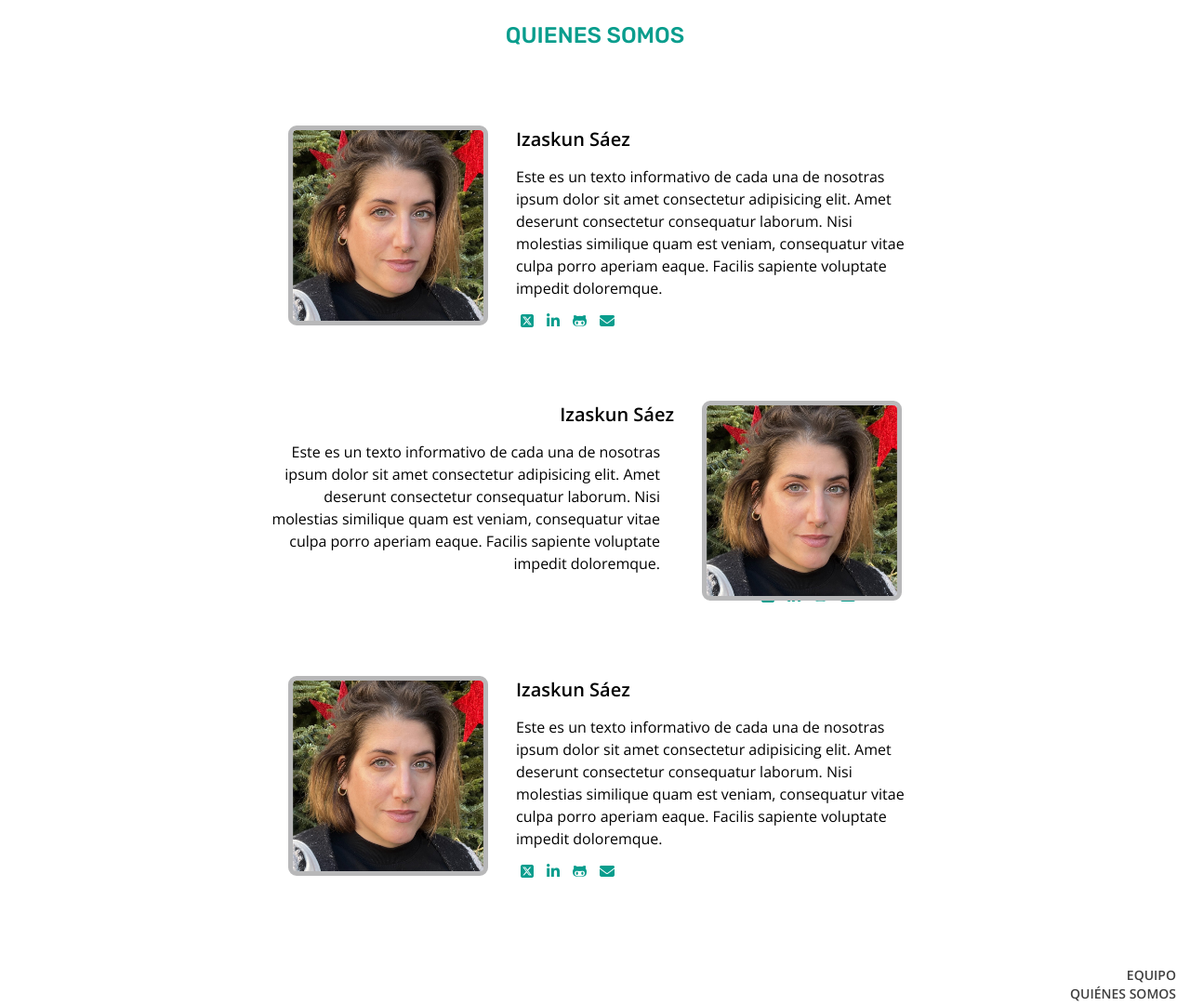
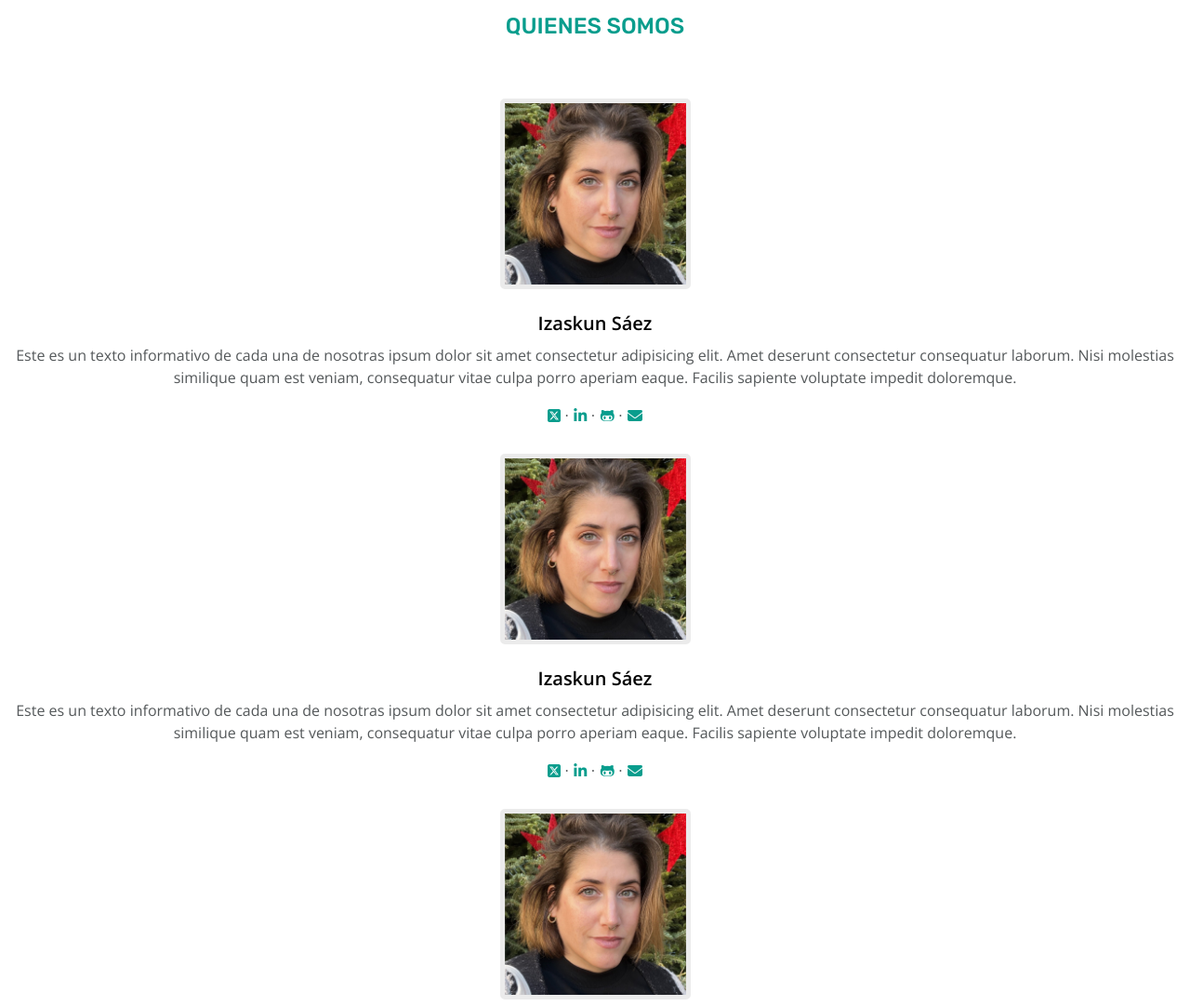
Before and after one commit to bearm12/project-promo-w-module-1-team-3, a website built with Vite: page src/index.html in a window 1280 px wide. Shown: the part 1180-2262 px from the top of the page at 93% size. Built offline with nearby package versions, Linux system fonts and the light colour scheme; files whose address does not match are found by name.

Commit message:
Cards persona mobile

```diff
--- a/src/partials/personas.html
+++ b/src/partials/personas.html
@@ -1,7 +1,7 @@
 <div class="container_section_personas">
   <h2 class="title_section_personas">QUIENES SOMOS</h2>
   <!-- Aquí comienza la imagen de la persona -->
-          <div class="content_persona_left">
+  <div class="content_persona content_persona_left">
     <div class="content_persona_image">
       <figure>
         <img src="../images/izaskun_img.jpg" alt="Izaskun Saez" class="persona_image" />
@@ -9,19 +9,13 @@
     </div>
     <!-- Aquí comienza la información en texto -->
     <div class="content_persona_text">
-                <div class="content_persona_text_name">
       <h4>Izaskun Sáez</h4>
-                </div>
-
-                <div class="content_persona_text_bio">
-                  <p>Este es un texto informativo de cada una de nosotras ipsum dolor sit amet consectetur adipisicing elit.
-                    Amet deserunt consectetur consequatur laborum.
-                    Nisi molestias similique quam est veniam, consequatur vitae culpa porro aperiam eaque. Facilis sapiente
-                    voluptate impedit doloremque.</p>
-                </div>
-
+      <p>
+        Este es un texto informativo de cada una de nosotras ipsum dolor sit amet consectetur adipisicing elit. Amet
+        deserunt consectetur consequatur laborum. Nisi molestias similique quam est veniam, consequatur vitae culpa
+        porro aperiam eaque. Facilis sapiente voluptate impedit doloremque.
+      </p>
       <!-- Aquí comienza la zona de iconos de social media -->
-                <div class="content_persona_text_socialshare">
       <ul class="socialshare_icon_list">
         <li class="icono">
           <i class="fa-brands fa-square-x-twitter"></i>
@@ -32,57 +26,13 @@
         <li class="icono">
           <i class="fa-brands fa-github-alt"></i>
         </li>
-                    <li class="icono">
+        <li>
           <i class="fa-solid fa-envelope"></i>
         </li>
       </ul>
     </div>
   </div>
-      </div>
-                <!-- Aquí comienza la persona que se va a la derecha -->
-
-      <div class="content_persona_right">
-        <div class="content_persona_image">
-          <figure>
-                <img src="../images/izaskun_img.jpg" alt="Izaskun Saez" class="persona_image" />
-          </figure>
-        </div>
-            <!-- Aquí comienza la información en texto -->
-          <div class="content_persona_text_right">
-                  <div class="content_persona_text_name">
-                    <h4>Izaskun Sáez</h4>
-                  </div>
-
-                  <div class="content_persona_text_bio">
-                    <p>Este es un texto informativo de cada una de nosotras ipsum dolor sit amet consectetur adipisicing elit.
-                      Amet deserunt consectetur consequatur laborum.
-                      Nisi molestias similique quam est veniam, consequatur vitae culpa porro aperiam eaque. Facilis sapiente
-                      voluptate impedit doloremque.</p>
-                  </div>
-
-                <!-- Aquí comienza la zona de iconos de social media -->
-                  <div class="content_persona_text_socialshare_right">
-                    <ul class="socialshare_icon_list_right">
-                      <li class="icono">
-                        <i class="fa-brands fa-square-x-twitter"></i>
-                      </li>
-                      <li class="icono">
-                        <i class="fa-brands fa-linkedin-in"></i>
-                      </li>
-                      <li class="icono">
-                        <i class="fa-brands fa-github-alt"></i>
-                      </li>
-                      <li class="icono">
-                        <i class="fa-solid fa-envelope"></i>
-                      </li>
-                    </ul>
-                </div>
-          </div>
-        </div>
-
-                        <!-- Aquí comienza la persona que se va a la izquierda -->
-
-        <div class="content_persona_left">
+  <div class="content_persona content_persona_right">
     <div class="content_persona_image">
       <figure>
         <img src="../images/izaskun_img.jpg" alt="Izaskun Saez" class="persona_image" />
@@ -90,19 +40,13 @@
     </div>
     <!-- Aquí comienza la información en texto -->
     <div class="content_persona_text">
-                    <div class="content_persona_text_name">
       <h4>Izaskun Sáez</h4>
-                    </div>
-
-                    <div class="content_persona_text_bio">
-                      <p>Este es un texto informativo de cada una de nosotras ipsum dolor sit amet consectetur adipisicing elit.
-                        Amet deserunt consectetur consequatur laborum.
-                        Nisi molestias similique quam est veniam, consequatur vitae culpa porro aperiam eaque. Facilis sapiente
-                        voluptate impedit doloremque.</p>
-                    </div>
-
+      <p>
+        Este es un texto informativo de cada una de nosotras ipsum dolor sit amet consectetur adipisicing elit. Amet
+        deserunt consectetur consequatur laborum. Nisi molestias similique quam est veniam, consequatur vitae culpa
+        porro aperiam eaque. Facilis sapiente voluptate impedit doloremque.
+      </p>
       <!-- Aquí comienza la zona de iconos de social media -->
-                    <div class="content_persona_text_socialshare">
       <ul class="socialshare_icon_list">
         <li class="icono">
           <i class="fa-brands fa-square-x-twitter"></i>
@@ -113,14 +57,74 @@
         <li class="icono">
           <i class="fa-brands fa-github-alt"></i>
         </li>
+        <li>
+          <i class="fa-solid fa-envelope"></i>
+        </li>
+      </ul>
+    </div>
+  </div>
+
+  <div class="content_persona content_persona_left">
+    <div class="content_persona_image">
+      <figure>
+        <img src="../images/izaskun_img.jpg" alt="Izaskun Saez" class="persona_image" />
+      </figure>
+    </div>
+    <!-- Aquí comienza la información en texto -->
+    <div class="content_persona_text">
+      <h4>Izaskun Sáez</h4>
+      <p>
+        Este es un texto informativo de cada una de nosotras ipsum dolor sit amet consectetur adipisicing elit. Amet
+        deserunt consectetur consequatur laborum. Nisi molestias similique quam est veniam, consequatur vitae culpa
+        porro aperiam eaque. Facilis sapiente voluptate impedit doloremque.
+      </p>
+      <!-- Aquí comienza la zona de iconos de social media -->
+      <ul class="socialshare_icon_list">
         <li class="icono">
+          <i class="fa-brands fa-square-x-twitter"></i>
+        </li>
+        <li class="icono">
+          <i class="fa-brands fa-linkedin-in"></i>
+        </li>
+        <li class="icono">
+          <i class="fa-brands fa-github-alt"></i>
+        </li>
+        <li>
+          <i class="fa-solid fa-envelope"></i>
+        </li>
+      </ul>
+    </div>
+  </div>
+
+  <div class="content_persona content_persona_right">
+    <div class="content_persona_image">
+      <figure>
+        <img src="../images/izaskun_img.jpg" alt="Izaskun Saez" class="persona_image" />
+      </figure>
+    </div>
+    <!-- Aquí comienza la información en texto -->
+    <div class="content_persona_text">
+      <h4>Izaskun Sáez</h4>
+      <p>
+        Este es un texto informativo de cada una de nosotras ipsum dolor sit amet consectetur adipisicing elit. Amet
+        deserunt consectetur consequatur laborum. Nisi molestias similique quam est veniam, consequatur vitae culpa
+        porro aperiam eaque. Facilis sapiente voluptate impedit doloremque.
+      </p>
+      <!-- Aquí comienza la zona de iconos de social media -->
+      <ul class="socialshare_icon_list">
+        <li class="icono">
+          <i class="fa-brands fa-square-x-twitter"></i>
+        </li>
+        <li class="icono">
+          <i class="fa-brands fa-linkedin-in"></i>
+        </li>
+        <li class="icono">
+          <i class="fa-brands fa-github-alt"></i>
+        </li>
+        <li>
           <i class="fa-solid fa-envelope"></i>
         </li>
       </ul>
     </div>
   </div>
 </div>
-
-
-
-</div>
--- a/src/scss/layout/_personas.scss
+++ b/src/scss/layout/_personas.scss
@@ -1,148 +1,217 @@
 
-.container_section_personas{
+// .container_section_personas{
+//     display: flex;
+//     flex-direction: column;
+//     margin: 30px auto;
+//     text-align: center;
+//     width: 320px;
+// }
+
+// .title_section_personas{
+//     width: 193px;
+//     height: 45px;
+//     margin: 10px auto;
+//     font-family: Rubik;
+//     font-size: 24px;
+//     font-weight: 500;
+//     font-stretch: normal;
+//     font-style: normal;
+//     line-height: 1.88;
+//     letter-spacing: normal;
+//     color: $primary-color;
+// }
+
+//   .content_persona_image{
+//     margin: 10px auto;
+//   }
+
+//   .persona_image{
+//     background-image: url(../images/izaskun_img.jpg);
+//     width: 180px;
+//     height: 180px;
+//     border-radius: 4px;
+//     outline: solid 5px $complementary-color;
+// }
+
+// .content_persona_text_name {
+//     font-family: 'Open Sans', sans-serif;
+//     font-size: 20px;
+//     font-weight: 400;
+//     margin-top: 15px;
+
+// }
+
+// .content_persona_text_bio {
+//     font-family: 'Open Sans', sans-serif;
+//     font-size: 16px;
+//     font-weight: 300;
+//     line-height: 1.5;
+//     width: 100%;
+//     height: auto;
+//     margin: 15px 0 15px 0;
+//     padding: 0 15px 0 15px;
+// }
+
+// .socialshare_icon_list {
+//   width: 124px;
+//   height: 30px;
+//   font-size: 16px;
+//   text-align: center;
+//   list-style-type: none;
+//   color: $primary-color;
+//   margin: 15px auto;
+//   padding: 15px auto;
+// }
+
+// .socialshare_icon_list_right{
+//   width: 124px;
+//   height: 30px;
+//   font-size: 16px;
+//   text-align: center;
+//   list-style-type: none;
+//   color: $primary-color;
+//   margin: 15px auto;
+//   padding: 15px auto;
+// }
+
+// .icono {
+//   margin-inline: 5px;
+//   display: inline;
+//   margin-top: 30px;
+// }
+
+
+//   @media (min-width: 768px){
+
+//     .container_section_personas{
+//       justify-content: center;
+//       align-items: center;
+
+//     }
+
+//     .content_persona_left{
+//       max-width: 650px;
+//       display: inline-flex;
+//       flex-direction: row;
+//       align-items: center;
+//       text-align: center;
+//       margin-top: 50px;
+//     }
+
+//     .content_persona_right{
+//       max-width: 650px;
+//       display: inline-flex;
+//       flex-direction: row-reverse;
+//       align-items: center;
+//       text-align: center;
+//       margin-top: 50px;
+//     }
+
+//     .persona_image{
+//       width: 205px;
+//       height: 205px;
+//     }
+
+//     .content_persona_text{
+//       margin-left: 35px;
+//       text-align: left;
+//       max-width: 450px;
+//     }
+
+//     .content_persona_text_right{
+//       flex-direction: row-reverse;
+//       margin-right: 35px;
+//      text-align: right;
+//     max-width: 450px;
+//   }
+
+//   .content_persona_text_name,
+//   .content_persona_text_bio,
+//   .socialshare_icon_list{
+//     padding-right: 0px;
+//   }
+
+//   .socialshare_icon_list{
+//     text-align: left;
+//     width: 650px;
+//     margin: 0 auto;
+//   }
+
+
+//   .socialshare_icon_list_right{
+//     text-align: right;
+//     width: 650px;
+//     margin: 0 auto;
+//   }
+
+//   }
+
+.container_section_personas {
+  margin: 0 15px;
+}
+
+.title_section_personas {
+  margin: 30px auto;
+  text-align: center;
+  font-family: $font-title;
+  font-size: 24px;
+  line-height: 45px;
+  color: $primary-color;
+  font-weight: 500;
+}
+
+.content_persona {
+  display: flex;
+  flex-direction: column;
+  justify-content: center;
+  align-items: center;
+
+  & figure {
+    margin: 25px 65px 10px 65px;
+    max-width: 205px;
+    min-width: 180px;
+  }
+
+  &_text {
     display: flex;
     flex-direction: column;
-    margin: 30px auto;
-    text-align: center;
-    width: 320px;
-}
+    align-items: center;
 
-.title_section_personas{
-    width: 193px;
-    height: 45px;
-    margin: 10px auto;
-    font-family: Rubik;
-    font-size: 24px;
-    font-weight: 500;
-    font-stretch: normal;
-    font-style: normal;
-    line-height: 1.88;
-    letter-spacing: normal;
-    color: $primary-color;
-}
+    & h4 {
+      font-family: $font-text;
+      font-size: 20px;
+      line-height: 45px;
+      color: $black;
+    }
 
-  .content_persona_image{
-    margin: 10px auto;
-  }
+    & p {
+      font-family: $font-text;
+      font-size: 16px;
+      line-height: 24px;
+      text-align: center;
+      color: $tertiary-color;
+    }
 
-  .persona_image{
-    background-image: url(../images/izaskun_img.jpg);
-    width: 180px;
-    height: 180px;
-    border-radius: 4px;
-    outline: solid 5px $complementary-color;
-}
+    & ul {
+      display: flex;
+      list-style: none;
+      gap: 5px;
+      color: $primary-color;
+      font-size: 16px;
+      line-height: 30px;
+      margin-top: 15px;
+    }
 
-.content_persona_text_name {
-    font-family: 'Open Sans', sans-serif;
-    font-size: 20px;
-    font-weight: 400;
-    margin-top: 15px;
-
-}
-
-.content_persona_text_bio {
-    font-family: 'Open Sans', sans-serif;
-    font-size: 16px;
-    font-weight: 300;
-    line-height: 1.5;
-    width: 100%;
-    height: auto;
-    margin: 15px 0 15px 0;
-    padding: 0 15px 0 15px;
-}
-
-.socialshare_icon_list {
-  width: 124px;
-  height: 30px;
-  font-size: 16px;
-  text-align: center;
-  list-style-type: none;
-  color: $primary-color;
-  margin: 15px auto;
-  padding: 15px auto;
-}
-
-.socialshare_icon_list_right{
-  width: 124px;
-  height: 30px;
-  font-size: 16px;
-  text-align: center;
-  list-style-type: none;
-  color: $primary-color;
-  margin: 15px auto;
-  padding: 15px auto;
-}
-
-.icono {
-  margin-inline: 5px;
-  display: inline;
-  margin-top: 30px;
+    & .icono::after {
+      content: "·";
+      color: $tertiary-color;
+    }
 }
 
 
-  @media (min-width: 768px){
-
-    .container_section_personas{
-      justify-content: center;
-      align-items: center;
-
-    }
-
-    .content_persona_left{
-      max-width: 650px;
-      display: inline-flex;
-      flex-direction: row;
-      align-items: center;
-      text-align: center;
-      margin-top: 50px;
-  }
-
-  .content_persona_right{
-    max-width: 650px;
-    display: inline-flex;
-    flex-direction: row-reverse;
-    align-items: center;
-    text-align: center;
-    margin-top: 50px;
 }
-
-  .persona_image{
-    width: 205px;
-    height: 205px;
+.persona_image {
+  width: 100%;
+  border: solid 5px $black-opacity;
+  border-radius: 5px;
 }
-
-  .content_persona_text{
-    margin-left: 35px;
-    text-align: left;
-    max-width: 450px;
-  }
-
-  .content_persona_text_right{
-    flex-direction: row-reverse;
-    margin-right: 35px;
-    text-align: right;
-    max-width: 450px;
-  }
-
-  .content_persona_text_name,
-  .content_persona_text_bio,
-  .socialshare_icon_list{
-    padding-left: 0;
-
-  }
-
-  .socialshare_icon_list{
-    text-align: left;
-    width: 650px;
-    margin: 0 auto;
-  }
-
-
-  .socialshare_icon_list_right{
-    text-align: right;
-    width: 650px;
-    margin: 0 auto;
-  }
-
-  }
```
Lines whose indentation alone changed are shown as unchanged.
